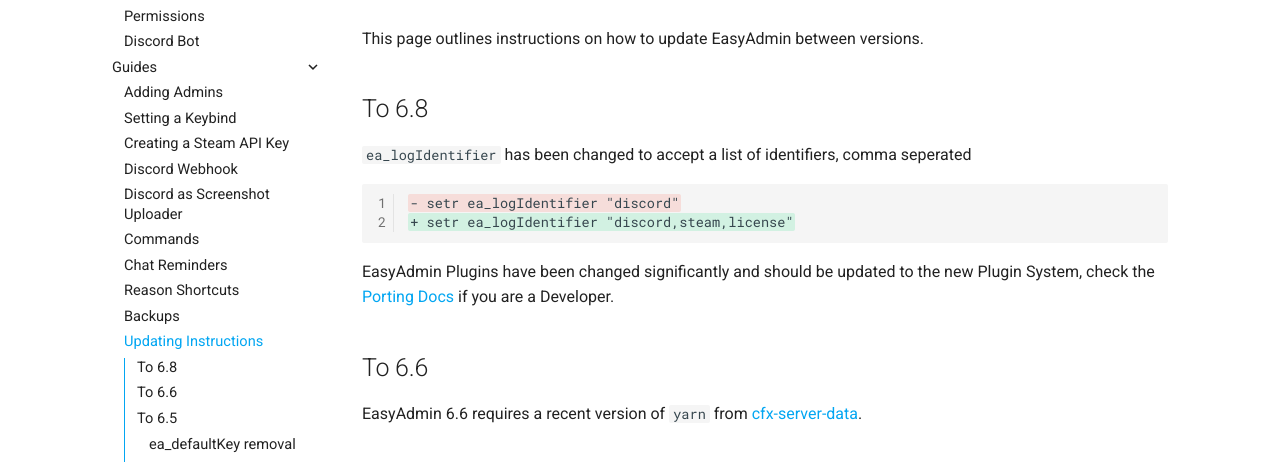
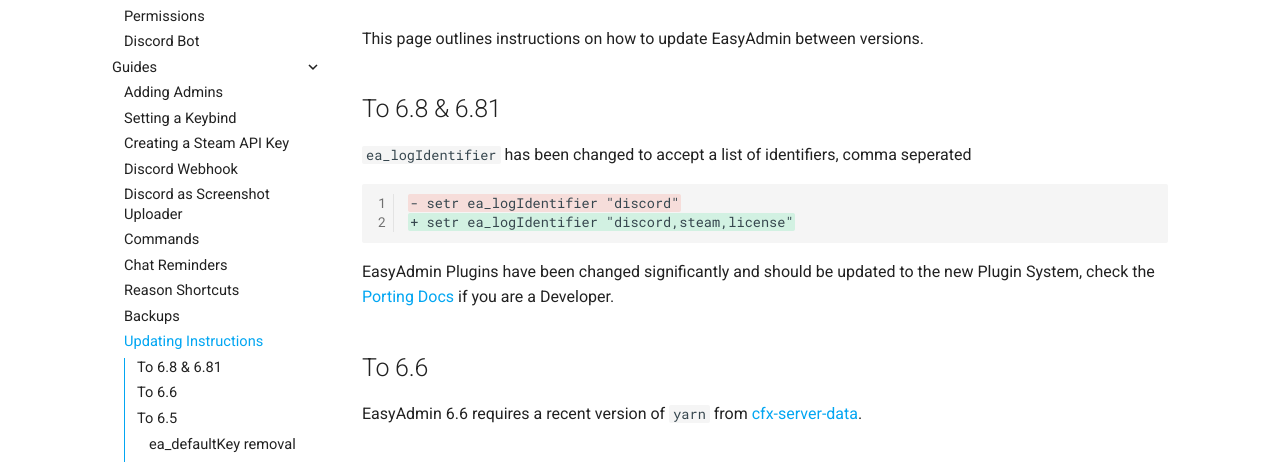
Before and after one commit to Blumlaut/EasyAdmin-docs, an MkDocs documentation site: the page built from docs/updating.md, in a window 1280 px wide and 900 px high. Shown: the part 160-622 px from the top of the window. Built offline with MkDocs 1.6.1 and Material for MkDocs 9.7.7, drawn with Linux system fonts in a browser that asks for light colours; comment, search, counter and statistics services are not loaded.

Commit message:
Update updating.md

```diff
--- a/docs/updating.md
+++ b/docs/updating.md
@@ -2,7 +2,7 @@
 
 This page outlines instructions on how to update EasyAdmin between versions.
 
-## To 6.8
+## To 6.8 & 6.81
 
 `ea_logIdentifier` has been changed to accept a list of identifiers, comma seperated
 
```
